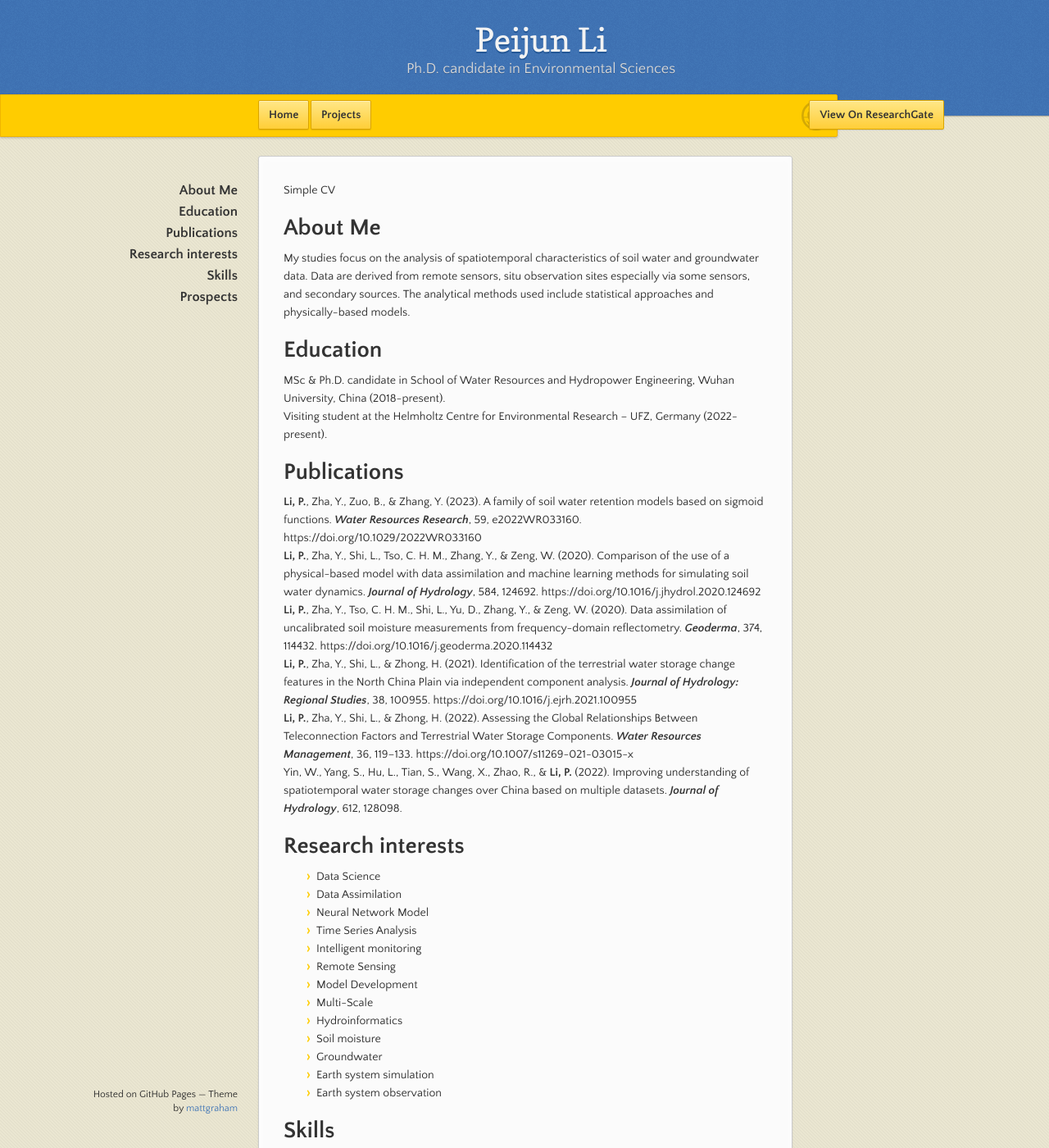
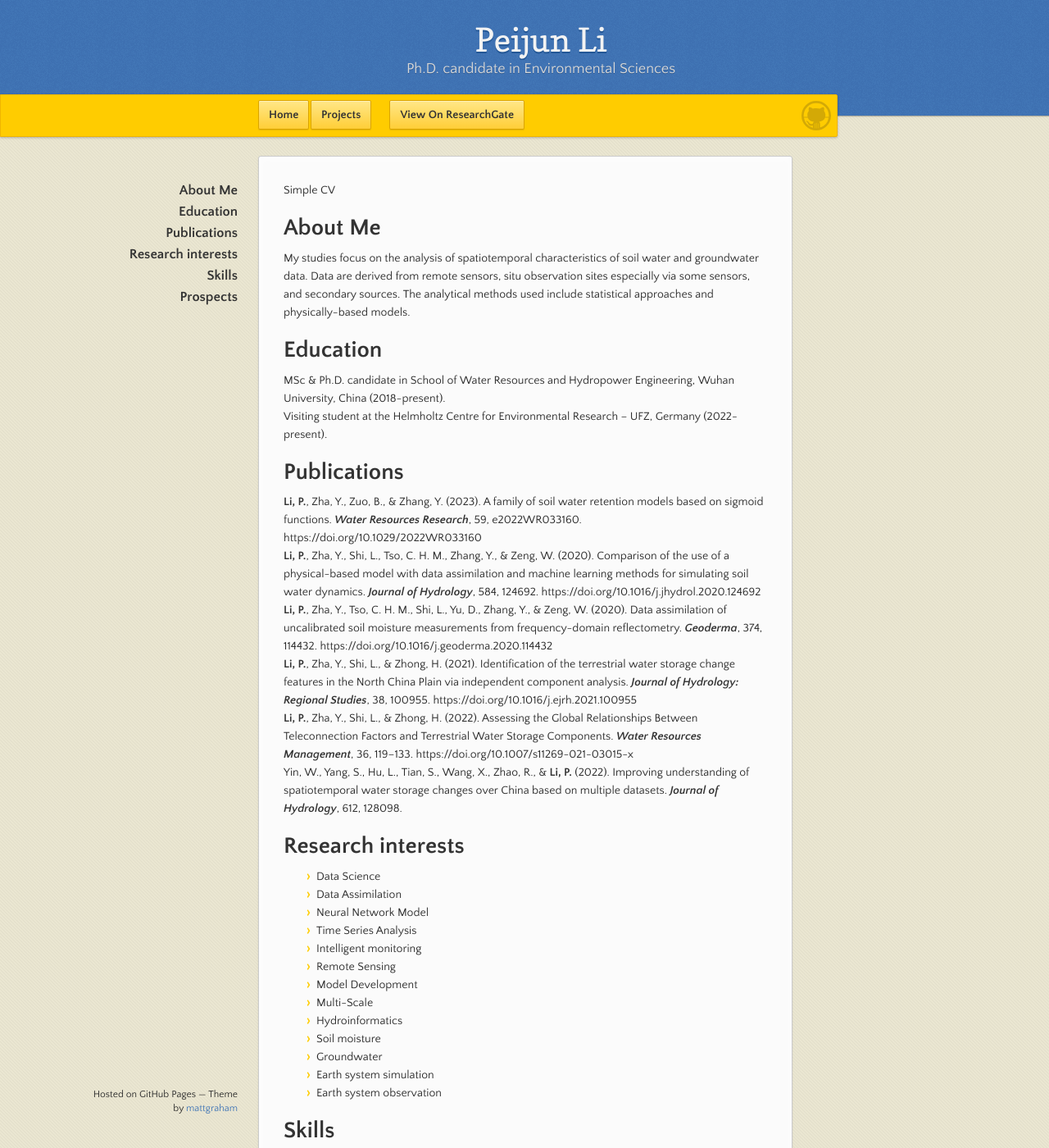
Before and after one commit to PercyLeeMaxWell/PercyLeeMaxWell.github.io, a Jekyll site: the page built from index.md, in a window 1280 px wide and 1400 px high. Shown: the whole window at 82% size. Built offline with Jekyll 4.4.1, drawn with Linux system fonts in a browser that asks for light colours.

Commit message:
Update jekyll-theme-leap-day.scss

```diff
--- a/_sass/jekyll-theme-leap-day.scss
+++ b/_sass/jekyll-theme-leap-day.scss
@@ -235,7 +235,7 @@ header {
 
   .fork0 {
     position:fixed;
-    right:10%;
+    right:50%;
     margin-left:-325px;
     padding: 10px 12px;
     margin-top: 6px;
```
